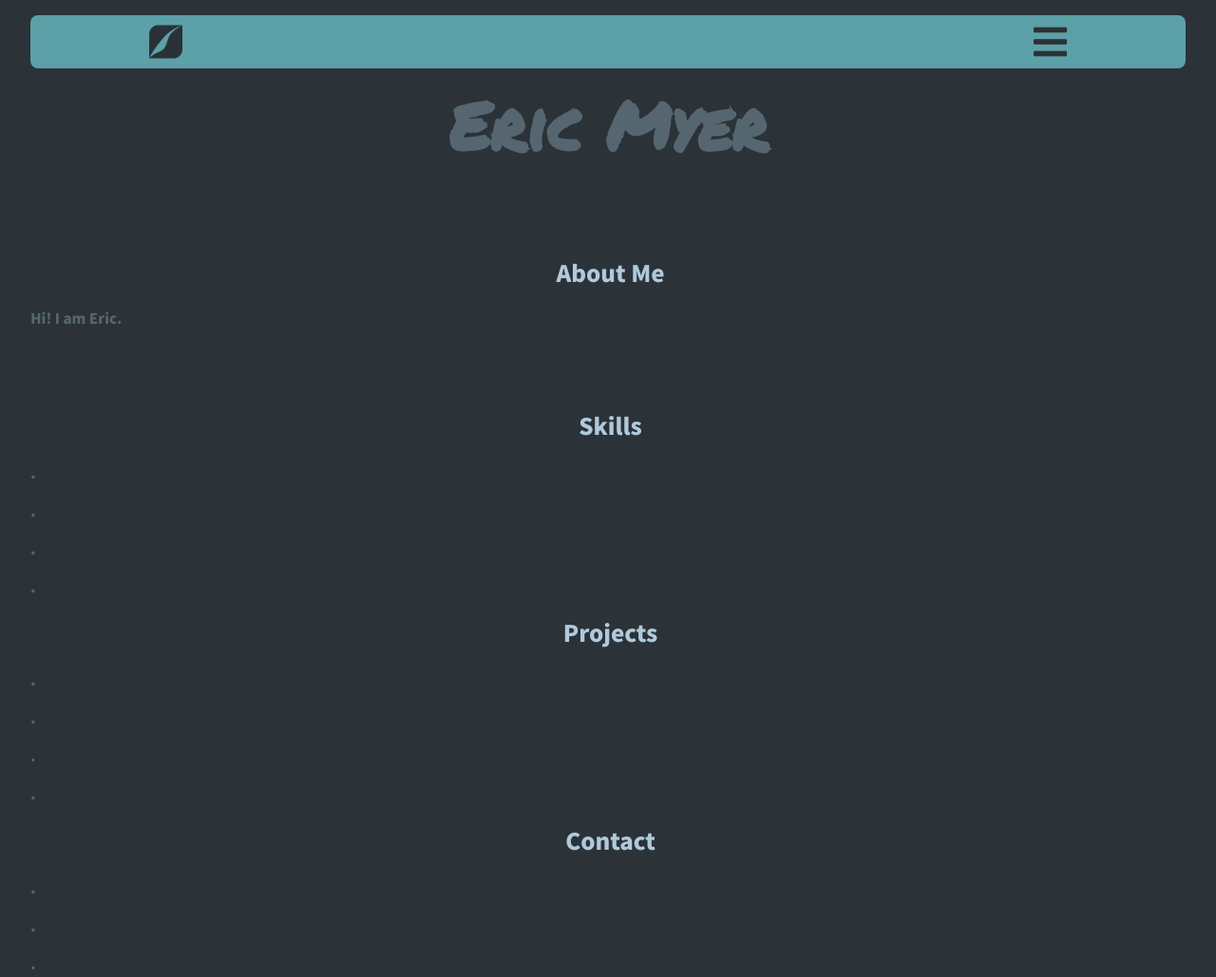
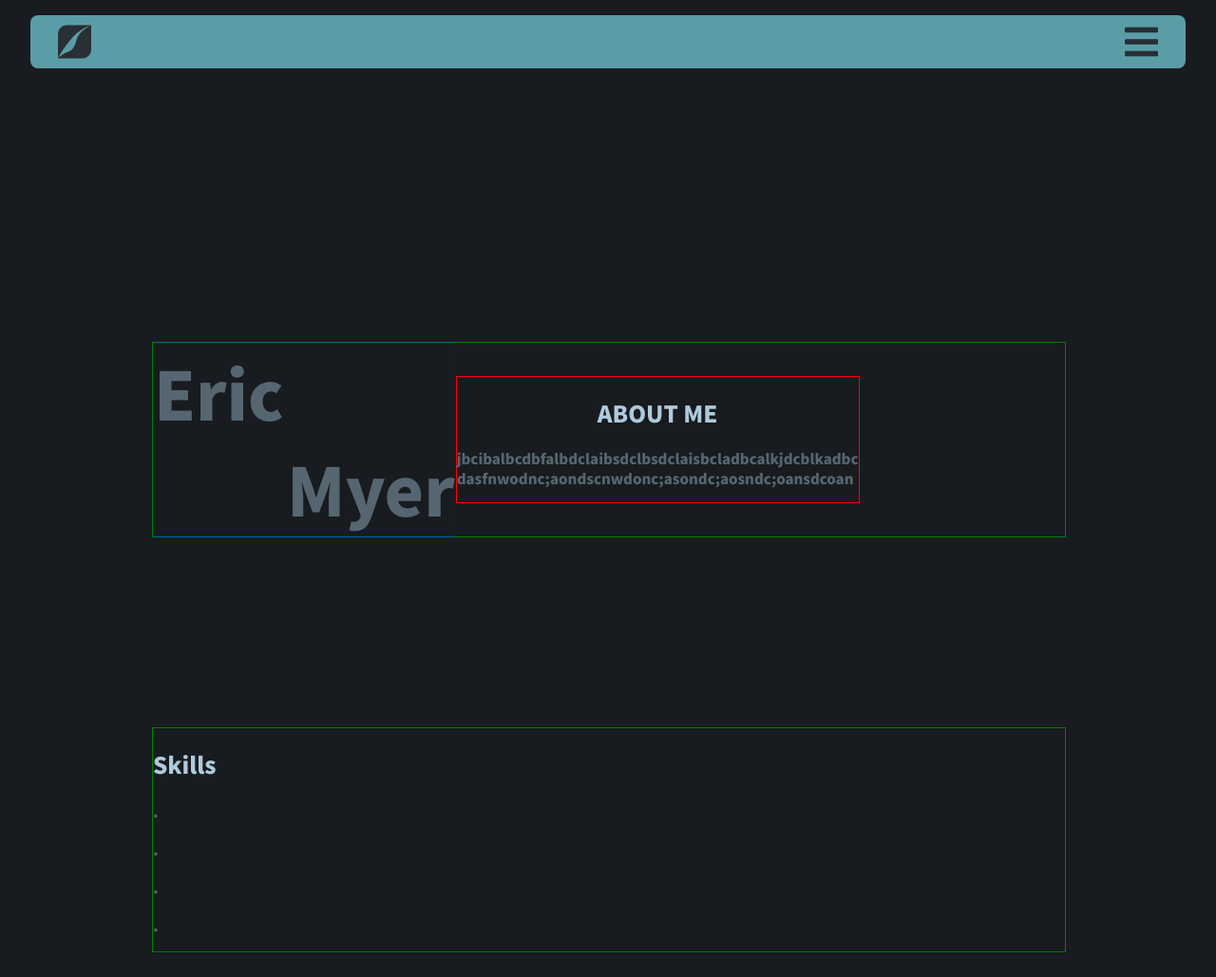
Before and after one commit to ericmyerdev/Portfolio-v1, a plain HTML site: page home.html in a window 1280 px wide. Shown: the top 1029 px of the page at 95% size. Drawn offline with Linux system fonts and the light colour scheme.

Commit message:
Project name change

```diff
--- a/home.css
+++ b/home.css
@@ -2,22 +2,8 @@ body{
     font-family: 'Noto Sans JP', sans-serif;
     display: flex;
     justify-content: center;
-    background-color: rgb(43, 50, 56);
+    background-color: rgb(24, 27, 31);
     margin: auto 12px auto 12px;
-}
-
-.nav_bar{
-    /* border: red 1px solid; */
-    border-radius: 8px;
-    display: flex;
-    position: fixed;
-    justify-content: center;
-    width: 95vw;
-    margin-top: 16px;
-    padding-top: 8px;
-    padding-bottom: 8px;
-    background-color: #62ACB5;
-    opacity: 90%;
 }
 
 #logo{
@@ -40,16 +26,86 @@ body{
 
 #sidebar_btn{
     /* border: steelblue 1px solid; */
-    margin-left: 70vw;
+    margin-left: 85vw;
 }
 
-#moniker{
-    font-family: 'Permanent Marker', cursive;
+#resume{
     display: flex;
     justify-content: center;
     align-items: center;
-    margin-top: 80px;
+    border: rgb(175, 202, 219) 1px solid;
+    border-radius: 8px;
+    color: rgb(175, 202, 219);
+    font-size: 30px;
+    text-decoration: none;
+}
+
+#about{
+    display: inline-flex;
+    justify-content: start;
+    align-items: center;
+}
+
+#about h1{
+    float: left;
+    border: 1px blue solid;
     font-size: 70px;
+    margin: 0;
+}
+
+#about div{
+    float: right;
+    border: red 1px solid;
+}
+
+#about p{
+    font-size: 15px;
+    font-weight: 200;
+}
+
+#resume{
+    margin-top: 200px;
+}
+
+.nav_bar{
+    /* border: red 1px solid; */
+    border-radius: 8px;
+    display: flex;
+    position: fixed;
+    justify-content: center;
+    width: 95vw;
+    margin-top: 16px;
+    padding-top: 8px;
+    padding-bottom: 8px;
+    background-color: #62ACB5;
+    opacity: 90%;
+}
+
+.content{
+    /* border: tomato 1px solid; */
+    display: flex;
+    justify-content: center;
+    align-items: center;
+    margin-top: 20vh;
+    width: 75vw;
+}
+
+.content_sections{
+    color: rgb(86, 102, 112);
+    width: 100%;
+}
+
+.content_sections section{
+    display: flex;
+    border: green 1px solid;
+    width: 100%;
+    margin-top: 200px;
+}
+
+.content_sections h2{
+    color: rgb(175, 202, 219);
+    display: flex;
+    justify-content: center;
 }
 
 .sidebar{
@@ -80,43 +136,3 @@ body{
     font-size: 36px;
     margin-left: 50px;
 }
-
-#resume{
-    display: flex;
-    justify-content: center;
-    align-items: center;
-    border: rgb(175, 202, 219) 1px solid;
-    border-radius: 8px;
-    color: rgb(175, 202, 219);
-    font-size: 30px;
-    text-decoration: none;
-}
-
-#about{
-    /* border: aqua 1px solid; */
-    padding-top: 20px;
-    padding-bottom: 50px;
-}
-
-#about p{
-    font-size: 15px;
-    font-weight: 200;
-}
-
-.content{
-    /* border: tomato 1px solid; */
-    width: 95vw;
-}
-
-.content_sections{
-    color: rgb(86, 102, 112);
-}
-
-.content_sections h2{
-    color: rgb(175, 202, 219);
-    border-radius: 8px;
-    display: flex;
-    justify-content: center;
-    padding-left: 5px;
-    padding-right: 0px;
-}
--- a/home.html
+++ b/home.html
@@ -46,37 +46,51 @@ SIDEBAR
     <div class="content">
         <main class="content_sections">
 
-            <h1 id="moniker">Eric Myer</h1>
+
 
             <section id="about">
-                <h2>About Me</h2>
+                <h1 id="moniker">
+                    Eric
+                    <br>
+                    &emsp;&emsp;Myer
+                </h1>
+                <div>
+                    <h2>ABOUT ME</h2>
                     <p>
-                    Hi! I am Eric.
+                        jbcibalbcdbfalbdclaibsdclbsdclaisbcladbcalkjdcblkadbc<br>
+                        dasfnwodnc;aondscnwdonc;asondc;aosndc;oansdcoan
                     </p>
+                </div>
             </section>
 
             <section id="skills">
+                <div>
                     <h2>Skills</h2>
                     <p>.</p>
                     <p>.</p>
                     <p>.</p>
                     <p>.</p>
+                </div>
             </section>
 
             <section id="projects">
+                <div>
                     <h2>Projects</h2>
                     <p>.</p>
                     <p>.</p>
                     <p>.</p>
                     <p>.</p>
+                </div>
             </section>
 
             <section id="contact">
+                <div>
                     <h2>Contact</h2>
                     <p>.</p>
                     <p>.</p>
                     <p>.</p>
                     <p>.</p>
+                </div>
             </section>
 
             <a id="resume" target="_blank"
```
Lines whose indentation alone changed are shown as unchanged.
